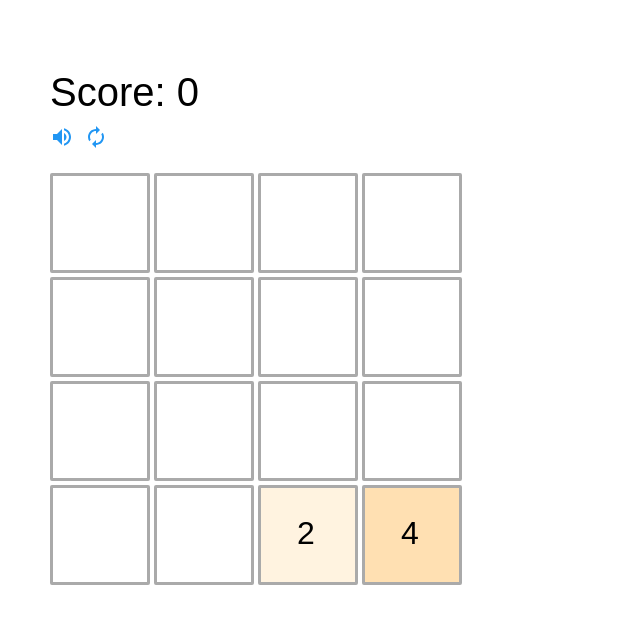
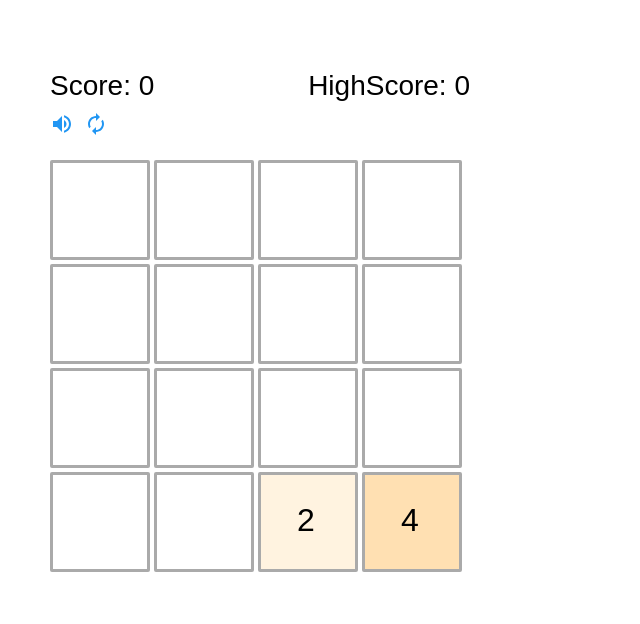
Before and after one commit to noiron/react-2048, a React app: page / in a window 1280 px wide. Shown: the top 624 px of the page, without its empty margins (0-640 px from the left). Built offline with nearby package versions, Linux system fonts and the light colour scheme.

Commit message:
加入最高分记录

```diff
--- a/src/App.js
+++ b/src/App.js
@@ -33,8 +33,8 @@ class App extends Component {
         if (localStorage.getItem('2048_game_state')) {
             const localStorageState = JSON.parse(localStorage.getItem('2048_game_state'));
             if (localStorageState.matrix) {
-                const { matrix, score, isMoved } = localStorageState;
-                const game = new Game({ matrix, score, isMoved });
+                const { matrix, score, isMoved, highScore } = localStorageState;
+                const game = new Game({ matrix, score, isMoved, highScore });
                 this.setState({ game });
         }
     }
@@ -94,7 +94,11 @@ class App extends Component {
 
         return (
             <div className={styles.App}>
-                <div className={styles.score}>Score: {game.score}</div>
+                <section className={styles.scoresRow}>
+                    <div className={styles.score}>Score: {game.score}</div>
+                    <div className={styles.score}>HighScore: {game.highScore}</div>
+                </section>
+
                 <div className={styles.buttonsRow}>
                     <Speaker onClick={this.toggleSpeaker} speakerOn={speakerOn} />
                     <Reset onClick={this.resetGame} />
@@ -108,12 +112,13 @@ class App extends Component {
 export default App;
 
 function setLocalStorageState(game) {
-    const { matrix, isMoved, score } = game;
+    const { matrix, isMoved, score, highScore } = game;
 
     const state = {
         matrix,
         isMoved,
-        score
+        score,
+        highScore,
     };
     const stateStr = JSON.stringify(state);
     localStorage.setItem('2048_game_state', stateStr);
--- a/src/game.js
+++ b/src/game.js
@@ -10,10 +10,11 @@ const initState = {
 };
 
 export default class Game {
-    constructor({ matrix, isMoved, score }) {
+    constructor({ matrix, isMoved, score, highScore }) {
         this.matrix = JSON.parse(JSON.stringify(matrix));
         this.isMoved = isMoved || false;
         this.score = score || 0;
+        this.highScore = highScore || 0;
 
         // 游戏处于空白状态时，随机加入初始数字
         if (JSON.stringify(matrix) === JSON.stringify(initState.matrix)) {
@@ -130,6 +131,7 @@ export default class Game {
                     matrix[i][j] *= 2;
                     matrix[i][j + 1] = 0;
                     this.score += matrix[i][j];
+                    if (this.score > this.highScore) this.highScore = this.score;
                 } else if (value === 0 && matrix[i][j + 1] > 0) {
                     matrix[i][j] = matrix[i][j + 1];
                     matrix[i][j + 1] = 0;
@@ -149,6 +151,7 @@ export default class Game {
                     matrix[i][j] *= 2;
                     matrix[i][j - 1] = 0;
                     this.score += matrix[i][j];
+                    if (this.score > this.highScore) this.highScore = this.score;
                 } else if (value === 0 && matrix[i][j - 1] > 0) {
                     matrix[i][j] = matrix[i][j - 1];
                     matrix[i][j - 1] = 0;
--- a/src/index.css
+++ b/src/index.css
@@ -9,10 +9,17 @@ body {
     padding: 20px 50px;
 }
 
+.scoresRow {
+    width: 420px;
+    display: flex;
+    justify-content: space-between;
+}
+
 .score {
     text-align: left;
     margin-top: 50px;
-    font-size: 40px;
+    font-size: 28px;
+    display: inline-block;
 }
 
 .buttonsRow {
```
